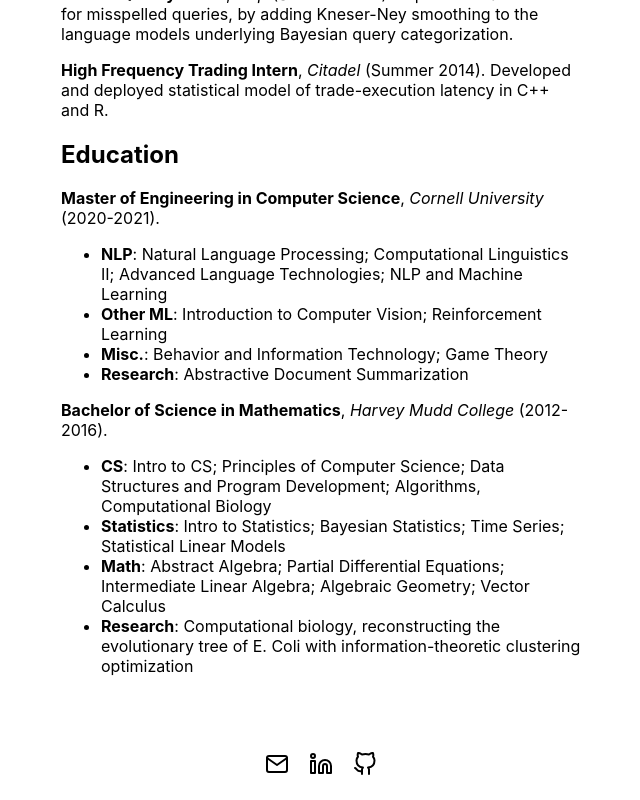
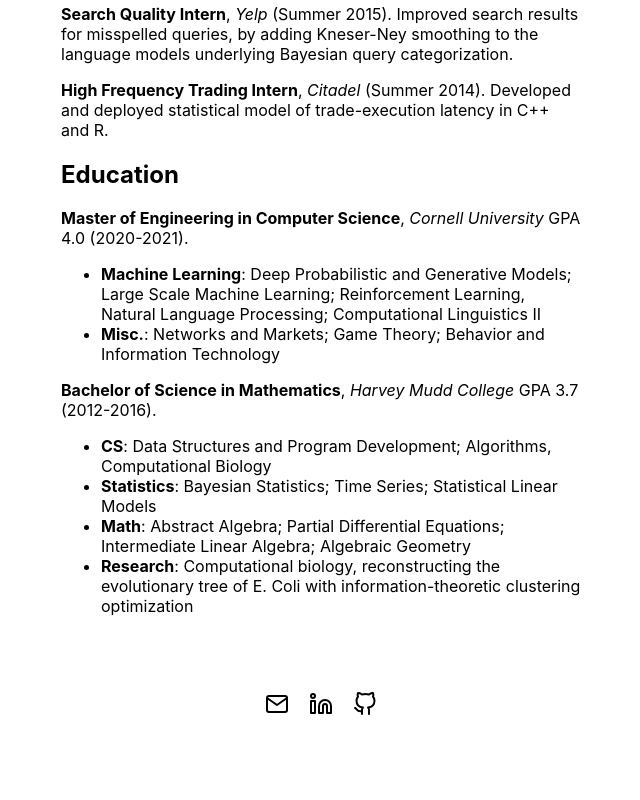
Before and after one commit to mwilbz/mwilbz-personal-website, a React (Create React App) app in the folder app/: page /resume in a window 1280 px wide. Shown: the part 1160-1960 px from the top of the page, without its empty margins (319-959 px from the left). After the commit the page ends 1900 px from the top, so only its background shows below. Built offline with nearby package versions, Linux system fonts and the light colour scheme.

Commit message:
Add PDF resume

```diff
--- a/app/src/components/Resume.js
+++ b/app/src/components/Resume.js
@@ -1,8 +1,12 @@
+import resumePdf from '../images/ResumeWilber.pdf';
+
+
 function Resume() {
   return (
     <div class="Resume">
       <div className="body">
         <div className="Resume-body">
+          <a href={resumePdf}>PDF Version</a>
           <h1>Matt Wilber</h1>
           <h2>Skills</h2>
           <ul>
@@ -55,22 +59,18 @@ function Resume() {
           <h2>Education</h2>
 
           <p>
-            <b>Master of Engineering in Computer Science</b>, <i>Cornell University</i> (2020-2021).
+            <b>Master of Engineering in Computer Science</b>, <i>Cornell University</i> GPA 4.0 (2020-2021).
             <ul>
-              <li><b>NLP</b>: Natural Language Processing; Computational Linguistics II; Advanced Language Technologies; NLP and Machine Learning</li>
-              <li><b>Other ML</b>: Introduction to Computer Vision; Reinforcement Learning</li>
-              <li><b>Misc.</b>: Behavior and Information Technology; Game Theory</li>
-              <li><b>Research</b>: Abstractive Document Summarization</li>
+              <li><b>Machine Learning</b>: Deep Probabilistic and Generative Models; Large Scale Machine Learning; Reinforcement Learning, Natural Language Processing; Computational Linguistics II</li>
+              <li><b>Misc.</b>: Networks and Markets; Game Theory; Behavior and Information Technology</li>
             </ul>
           </p>
           <p>
-            <b>Bachelor of Science in Mathematics</b>, <i>Harvey Mudd College</i> (2012-2016).
+            <b>Bachelor of Science in Mathematics</b>, <i>Harvey Mudd College</i> GPA 3.7 (2012-2016).
             <ul>
-              <li><b>CS</b>: Intro to CS; Principles of Computer Science; Data Structures and Program Development; Algorithms,
-                Computational Biology</li>
-              <li><b>Statistics</b>: Intro to Statistics; Bayesian Statistics; Time Series; Statistical Linear Models</li>
-              <li><b>Math</b>: Abstract Algebra; Partial Differential Equations; Intermediate Linear Algebra; Algebraic Geometry;
-                Vector Calculus</li>
+              <li><b>CS</b>: Data Structures and Program Development; Algorithms, Computational Biology</li>
+              <li><b>Statistics</b>: Bayesian Statistics; Time Series; Statistical Linear Models</li>
+              <li><b>Math</b>: Abstract Algebra; Partial Differential Equations; Intermediate Linear Algebra; Algebraic Geometry</li>
               <li><b>Research</b>: Computational biology, reconstructing the evolutionary tree of E. Coli with information-theoretic
                 clustering optimization</li>
             </ul>
```
Also changed, not shown: 2 other files (tests, documents, lock files or other folders).
